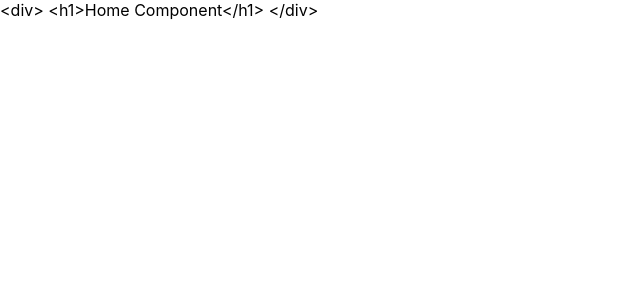
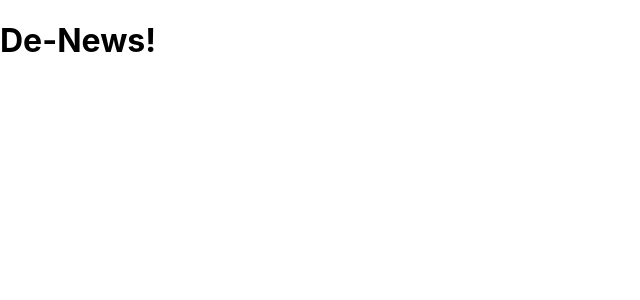
Before and after one commit to Atmosphery/De-News, a Next.js app in the folder de-news/: page /Home in a window 1280 px wide. Shown: the top 300 px of the page, without its empty margins (0-640 px from the left). Built offline with nearby package versions, Linux system fonts and the light colour scheme.

Commit message:
Got GunDb to compile

```diff
--- a/de-news/pages/Home.ts
+++ b/de-news/pages/Home.tsx
@@ -5,12 +5,12 @@ interface IHome {
   gun: IGunInstance<any>
 }
 
-const Home = (param1: IGun) =>{
+function Home(props: {gun: IGun}) {
 
   return (
-    `<div>
-      <h1>Home Component</h1>
-    </div>`
+    <div>
+      <h1>{'De-News!'}</h1>
+    </div>
     );
 };
 
```
Also changed, not shown: de-news/pages/index.tsx (+1 -6 lines), de-news/tsconfig.json (+13 -3 lines).
